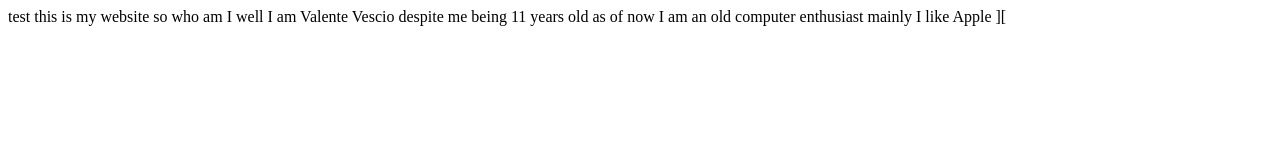
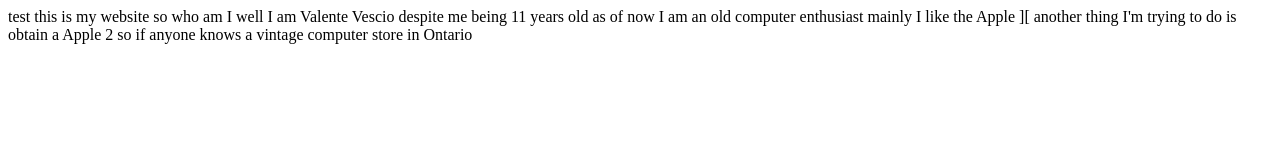
Before and after one commit to Valente2/valente.com, a plain HTML site: page index.html in a window 1280 px wide. Drawn offline with Linux system fonts and the light colour scheme.

Commit message:
Update index.html

```diff
--- a/index.html
+++ b/index.html
@@ -1,8 +1,9 @@
 <html>
   <head>test</head>
   <title>test</title>
-  <p1>
+  <p1 style="font-family:ariel">
     this is my website
-    so who am I well I am Valente Vescio despite me being 11 years old as of now I am an old computer enthusiast mainly I like Apple ][
+    so who am I well I am Valente Vescio despite me being 11 years old as of now I am an old computer enthusiast mainly I like the Apple ][
+    another thing I'm trying to do is obtain a Apple 2 so if anyone knows a vintage computer store in Ontario
   </p1>
 </html>
```
